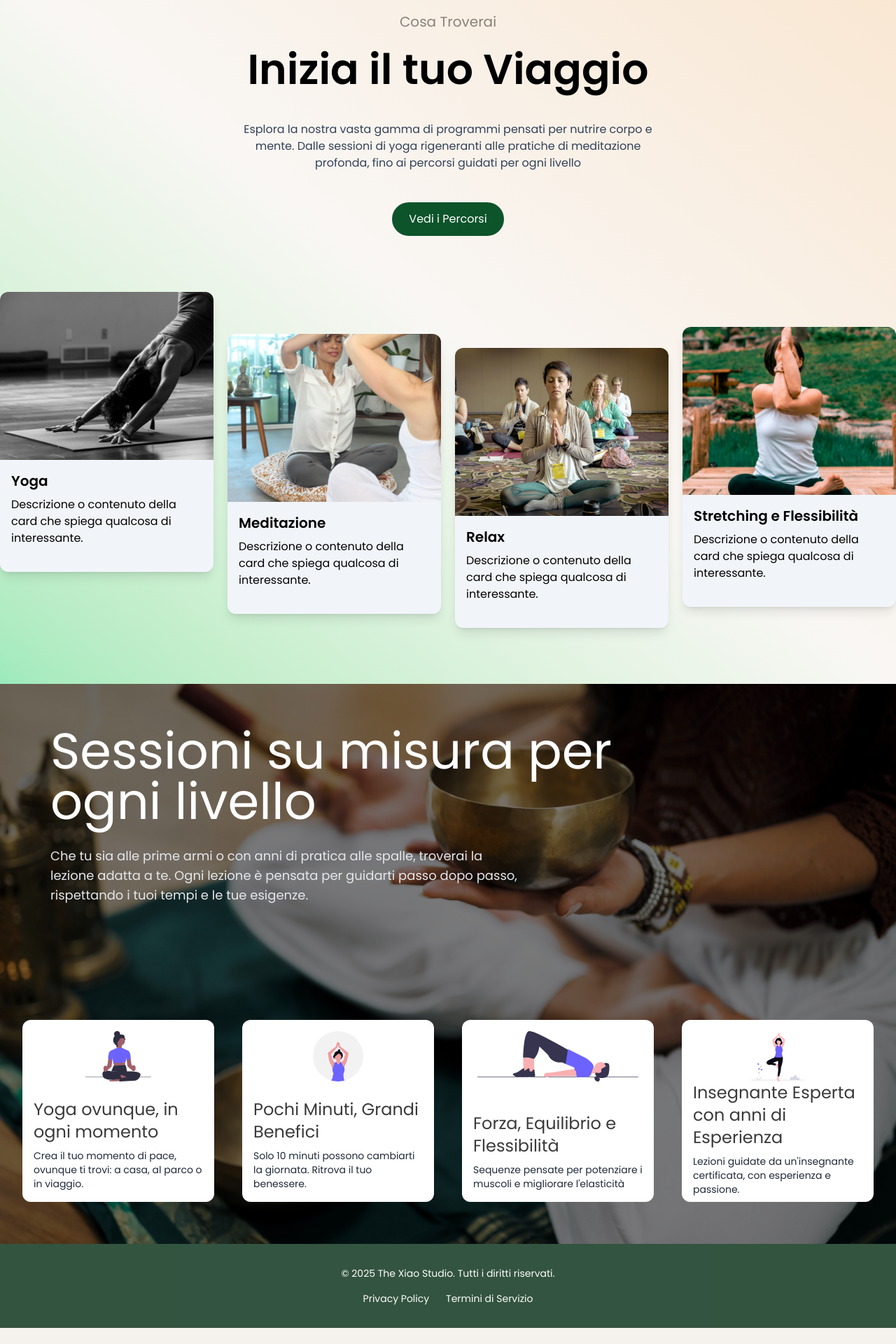
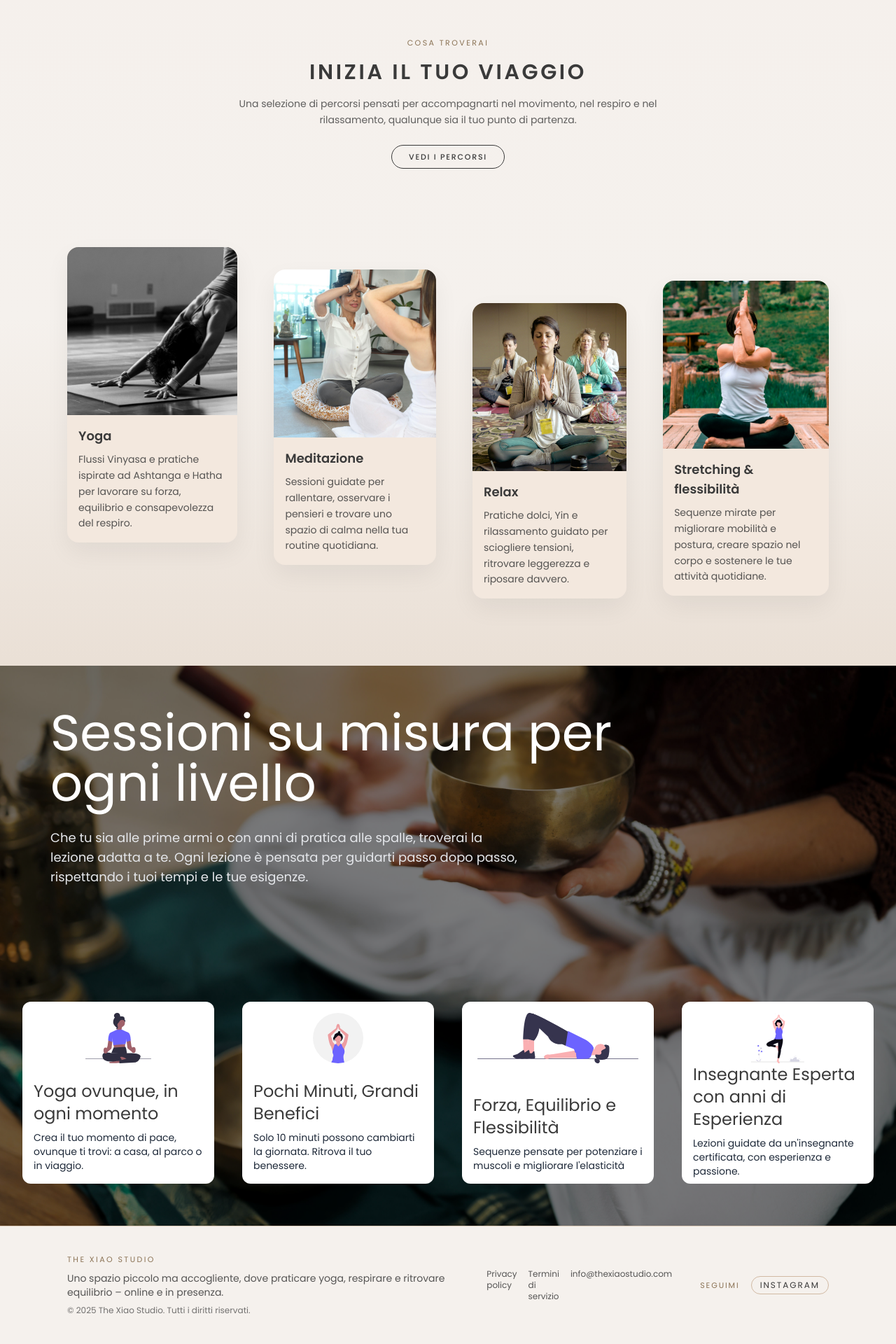
Before and after one commit to yushueng/the-xiao-studio, a Next.js app: page / in a window 1280 px wide. Shown: the part 1635-3555 px from the top of the page at 70% size. Before the commit the page ends 3532 px from the top, so only its background shows below. Built offline with nearby package versions, Linux system fonts and the light colour scheme.

Commit message:
Aggiunta descrizione nel layout del footer e miglioramento della sezione delle card

```diff
--- a/app/components/CardSection.jsx
+++ b/app/components/CardSection.jsx
@@ -1,122 +1,110 @@
 export default function CardSection() {
   return (
-    <div className="relative w-full h-auto pb-20 overflow-x-hidden ">
-      {/* Background con opacità */}
-      <div className="absolute inset-0 bg-gradient-to-tr from-green-400 via-white to-orange-200 opacity-40"></div>
+    <section className="relative w-full overflow-x-hidden bg-[#F5F0EC] py-16 sm:py-20 lg:py-24">
+      {/* sfondo morbido */}
+      <div className="pointer-events-none absolute inset-0 bg-gradient-to-b from-[#F5F0EC]/40 via-[#F5F1ED] to-[#D9C7B4]/40" />
 
-      {/* Contenuto sopra */}
-      <div>
-        <div className="w-auto pt-15 flex flex-col gap-6 items-center justify-center">
-          <p className="text-xl">Cosa Troverai</p>
-          <h1 className="relative text-black text-6xl z-10 mx-auto font-semibold text-center">
-            Inizia il tuo Viaggio
-          </h1>
-          <p className="max-w-md md:max-w-2xl text-center p-5 md: text-slate-700 z-30">
-            Esplora la nostra vasta gamma di programmi pensati per nutrire corpo
-            e mente. <br className="md:hidden" />
-            Dalle sessioni di yoga rigeneranti alle pratiche di meditazione
-            profonda, fino ai percorsi guidati per ogni livello
+      {/* contenuto */}
+      <div className="relative mx-auto flex max-w-6xl flex-col items-center gap-8 px-4 sm:px-6 lg:px-8">
+        {/* HEADER */}
+        <div className="flex flex-col items-center gap-4 text-center">
+          <p className="text-[11px] tracking-[0.22em] text-[#8B7355] uppercase">
+            Cosa troverai
+          </p>
+          <h2 className="text-2xl font-semibold tracking-[0.12em] text-[#3A3A3A] sm:text-3xl uppercase">
+            Inizia il tuo viaggio
+          </h2>
+          <p className="max-w-2xl text-sm leading-relaxed text-[#3A3A3A]/80">
+            Una selezione di percorsi pensati per accompagnarti nel movimento,
+            nel respiro e nel rilassamento, qualunque sia il tuo punto di
+            partenza.
           </p>
           <button
             type="button"
-            className=" w-40 p-3 rounded-3xl bg-green-900 text-white z-30">
-            Vedi i Percorsi
+            className="mt-2 rounded-full border border-[#3A3A3A] px-6 py-2 text-[11px] font-medium uppercase tracking-[0.16em] text-[#3A3A3A] transition-all hover:-translate-y-0.5 hover:bg-[#3A3A3A] hover:text-white">
+            Vedi i percorsi
           </button>
         </div>
 
         {/* CONTENITORE CARD */}
-        <div className="flex flex-col items-center md:flex md:flex-row h-auto w-full justify-center relative z-30">
+        <div className="relative z-10 flex w-full flex-col items-center gap-8 md:flex-row md:items-stretch md:justify-center">
           {/* CARD 1 */}
-          <div className="max-w-xs h-100 rounded-xl mt-20 overflow-hidden shadow-lg bg-slate-100 md:my-20">
-            {/* Immagine con bordi arrotondati solo sopra */}
-            <div className="overflow-hidden rounded-t-lg relative">
+          <div className="mt-12 h-full max-w-xs rounded-2xl bg-[#F3E8DE] shadow-[0_14px_35px_rgba(0,0,0,0.06)] md:my-20">
+            <div className="relative overflow-hidden rounded-t-2xl">
               <img
                 src="/yoga.jpg"
-                alt="Descrizione"
-                className="w-full object-cover h-60"
+                alt="Pratica di yoga dinamico"
+                className="h-60 w-full object-cover"
               />
             </div>
-
-            {/* Testo sotto */}
-            <div className="p-4">
-              <h2 className="text-xl text-black font-semibold mb-2 z-30">
-                Yoga
-              </h2>
-              <p className="text-black text-base">
-                Descrizione o contenuto della card che spiega qualcosa di
-                interessante.
+            <div className="space-y-2 p-4">
+              <h3 className="text-lg font-semibold text-[#3A3A3A]">Yoga</h3>
+              <p className="text-sm leading-relaxed text-[#3A3A3A]/85">
+                Flussi Vinyasa e pratiche ispirate ad Ashtanga e Hatha per
+                lavorare su forza, equilibrio e consapevolezza del respiro.
               </p>
             </div>
           </div>
 
           {/* CARD 2 */}
-          <div className="max-w-xs h-100 mt-10 rounded-xl overflow-hidden shadow-lg bg-slate-100 md:mx-5 md:mt-30">
-            {/* Immagine con bordi arrotondati solo sopra */}
-            <div className="overflow-hidden rounded-t-lg relative">
+          <div className="mt-8 h-full max-w-xs rounded-2xl bg-[#F3E8DE] shadow-[0_14px_35px_rgba(0,0,0,0.06)] md:mx-5 md:mt-28">
+            <div className="relative overflow-hidden rounded-t-2xl">
               <img
                 src="/meditazione.jpg"
-                alt="Descrizione"
-                className="w-full object-cover h-60"
+                alt="Meditazione guidata"
+                className="h-60 w-full object-cover"
               />
             </div>
-
-            {/* Testo sotto */}
-            <div className="p-4">
-              <h2 className="text-xl text-black font-semibold mb-2 z-30">
+            <div className="space-y-2 p-4">
+              <h3 className="text-lg font-semibold text-[#3A3A3A]">
                 Meditazione
-              </h2>
-              <p className="text-black text-base">
-                Descrizione o contenuto della card che spiega qualcosa di
-                interessante.
+              </h3>
+              <p className="text-sm leading-relaxed text-[#3A3A3A]/85">
+                Sessioni guidate per rallentare, osservare i pensieri e trovare
+                uno spazio di calma nella tua routine quotidiana.
               </p>
             </div>
           </div>
+
           {/* CARD 3 */}
-          <div className="max-w-xs h-100 mt-10 rounded-xl overflow-hidden shadow-lg bg-slate-100  md:mt-40">
-            {/* Immagine con bordi arrotondati solo sopra */}
-            <div className="overflow-hidden rounded-t-lg relative">
+          <div className="mt-8 h-full max-w-xs rounded-2xl bg-[#F3E8DE] shadow-[0_14px_35px_rgba(0,0,0,0.06)] md:mt-40">
+            <div className="relative overflow-hidden rounded-t-2xl">
               <img
                 src="/relax.jpg"
-                alt="Descrizione"
-                className="w-full object-cover h-60"
+                alt="Momento di rilassamento"
+                className="h-60 w-full object-cover"
               />
             </div>
-
-            {/* Testo sotto */}
-            <div className="p-4">
-              <h2 className="text-xl text-black font-semibold mb-2 z-30">
-                Relax
-              </h2>
-              <p className="text-black text-base">
-                Descrizione o contenuto della card che spiega qualcosa di
-                interessante.
+            <div className="space-y-2 p-4">
+              <h3 className="text-lg font-semibold text-[#3A3A3A]">Relax</h3>
+              <p className="text-sm leading-relaxed text-[#3A3A3A]/85">
+                Pratiche dolci, Yin e rilassamento guidato per sciogliere
+                tensioni, ritrovare leggerezza e riposare davvero.
               </p>
             </div>
           </div>
+
           {/* CARD 4 */}
-          <div className="max-w-xs h-100 mt-10 rounded-xl overflow-hidden shadow-lg bg-slate-100 md:ml-5 md:mt-25">
-            {/* Immagine con bordi arrotondati solo sopra */}
-            <div className="overflow-hidden rounded-t-lg relative">
+          <div className="mt-8 h-full max-w-xs rounded-2xl bg-[#F3E8DE] shadow-[0_14px_35px_rgba(0,0,0,0.06)] md:ml-5 md:mt-32">
+            <div className="relative overflow-hidden rounded-t-2xl">
               <img
                 src="/stretching.jpg"
-                alt="Descrizione"
-                className="w-full object-cover h-60"
+                alt="Allungamento e mobilità"
+                className="h-60 w-full object-cover"
               />
             </div>
-
-            {/* Testo sotto */}
-            <div className="p-4">
-              <h2 className="text-xl text-black font-semibold mb-2 z-30">
-                Stretching e Flessibilità
-              </h2>
-              <p className="text-black text-base">
-                Descrizione o contenuto della card che spiega qualcosa di
-                interessante.
+            <div className="space-y-2 p-4">
+              <h3 className="text-lg font-semibold text-[#3A3A3A]">
+                Stretching &amp; flessibilità
+              </h3>
+              <p className="text-sm leading-relaxed text-[#3A3A3A]/85">
+                Sequenze mirate per migliorare mobilità e postura, creare spazio
+                nel corpo e sostenere le tue attività quotidiane.
               </p>
             </div>
           </div>
         </div>
       </div>
-    </div>
+    </section>
   );
 }
--- a/app/components/Footer.jsx
+++ b/app/components/Footer.jsx
@@ -1,22 +1,53 @@
 export default function Footer() {
+  const year = new Date().getFullYear();
+
   return (
-    <footer className="bg-green-950 opacity-80 text-white py-8 ">
-      <div className="container mx-auto px-4 text-center">
-        <p className="text-sm mb-4">
-          &copy; {new Date().getFullYear()} The Xiao Studio. Tutti i diritti
-          riservati.
+    <footer className="border-t border-[#D9C7B4] bg-[#F5F1ED]">
+      <div className="mx-auto flex max-w-6xl flex-col gap-8 px-4 py-10 sm:px-6 lg:flex-row lg:items-center lg:justify-between lg:px-8">
+        {/* blocco logo + testo */}
+        <div className="space-y-2 text-sm text-[#3A3A3A]/85">
+          <p className="text-[11px] tracking-[0.22em] text-[#8B7355] uppercase">
+            The Xiao Studio
           </p>
-        <div className="flex justify-center space-x-6 text-sm">
+          <p>
+            Uno spazio piccolo ma accogliente, dove praticare yoga, respirare e
+            ritrovare equilibrio – online e in presenza.
+          </p>
+          <p className="text-xs text-[#3A3A3A]/70">
+            &copy; {year} The Xiao Studio. Tutti i diritti riservati.
+          </p>
+        </div>
+
+        {/* blocco link */}
+        <div className="flex flex-col gap-6 text-sm text-[#3A3A3A]/85 sm:flex-row sm:items-center sm:gap-10">
+          {/* link di navigazione legali */}
+          <div className="flex flex-col gap-2 text-xs sm:flex-row sm:gap-4">
             <a
               href="/privacy"
-            className="hover:text-gray-400 transition-colors duration-200">
-            Privacy Policy
+              className="transition-colors hover:text-[#8B7355]">
+              Privacy policy
+            </a>
+            <a href="/terms" className="transition-colors hover:text-[#8B7355]">
+              Termini di servizio
             </a>
             <a
-            href="/terms"
-            className="hover:text-gray-400 transition-colors duration-200">
-            Termini di Servizio
+              href="mailto:info@thexiaostudio.com"
+              className="transition-colors hover:text-[#8B7355]">
+              info@thexiaostudio.com
             </a>
+          </div>
+
+          {/* social */}
+          <div className="flex items-center gap-4 text-xs tracking-[0.16em] uppercase text-[#3A3A3A]">
+            <span className="text-[11px] text-[#8B7355]">Seguimi</span>
+            <a
+              href="https://www.instagram.com/thexiaostudio"
+              target="_blank"
+              rel="noreferrer"
+              className="rounded-full border border-[#D1B9A3] px-3 py-1 transition-colors hover:bg-[#3A3A3A] hover:text-white">
+              Instagram
+            </a>
+          </div>
         </div>
       </div>
     </footer>
--- a/app/layout.js
+++ b/app/layout.js
@@ -1,6 +1,7 @@
 import { Geist, Geist_Mono, Poppins } from "next/font/google";
 import "./globals.css";
 import Navbar from "./components/Navbar";
+import Footer from "./components/Footer";
 
 const geistSans = Geist({
   variable: "--font-geist-sans",
@@ -29,7 +30,8 @@ export default function RootLayout({ children }) {
       <body
         className={`${geistSans.variable} ${geistMono.variable} bg-[#F5F1ED] text-[#3A3A3A]`}>
         <Navbar />
-        {children}
+        <main>{children}</main>
+        <Footer />
       </body>
     </html>
   );
--- a/app/page.js
+++ b/app/page.js
@@ -11,7 +11,6 @@ export default function Home() {
       <AboutMe />
       <CardSection />
       <AdviceSection />
-      <Footer />
     </>
   );
 }
```
Lines whose indentation alone changed are shown as unchanged.
